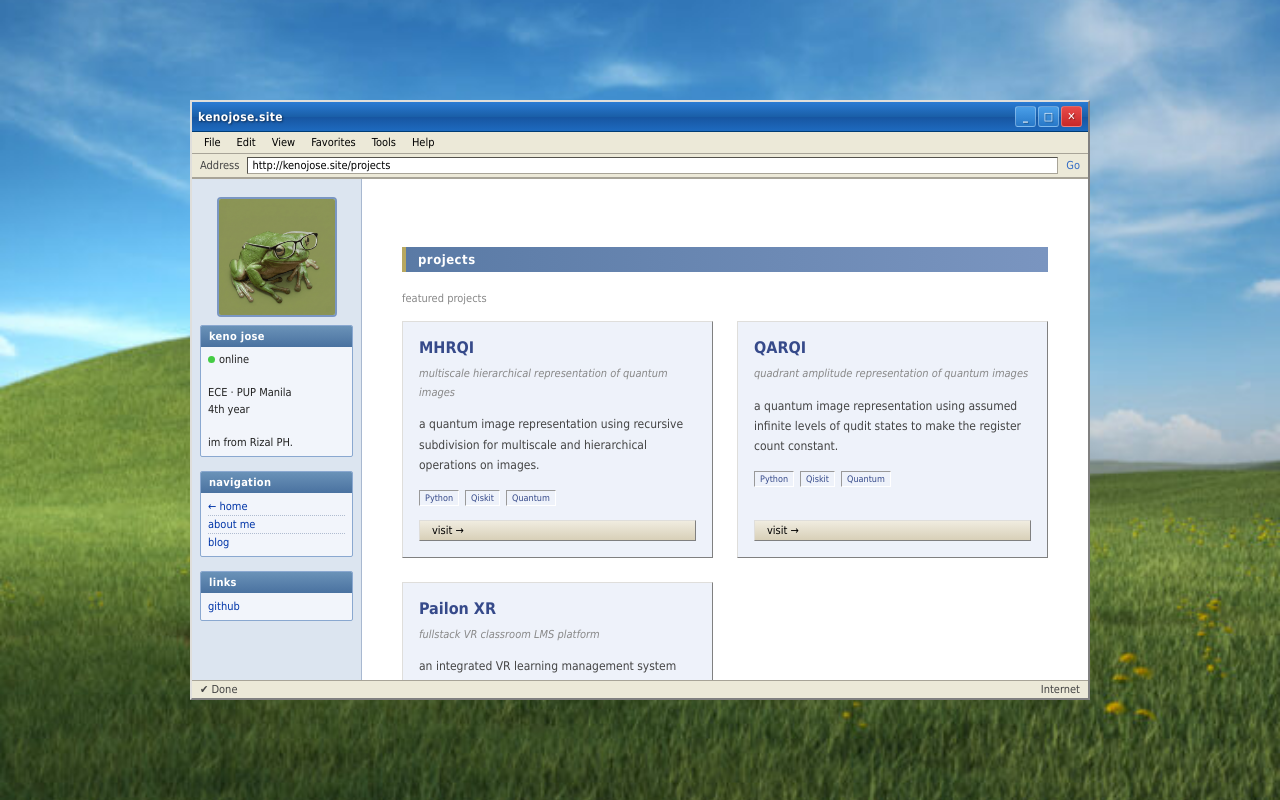
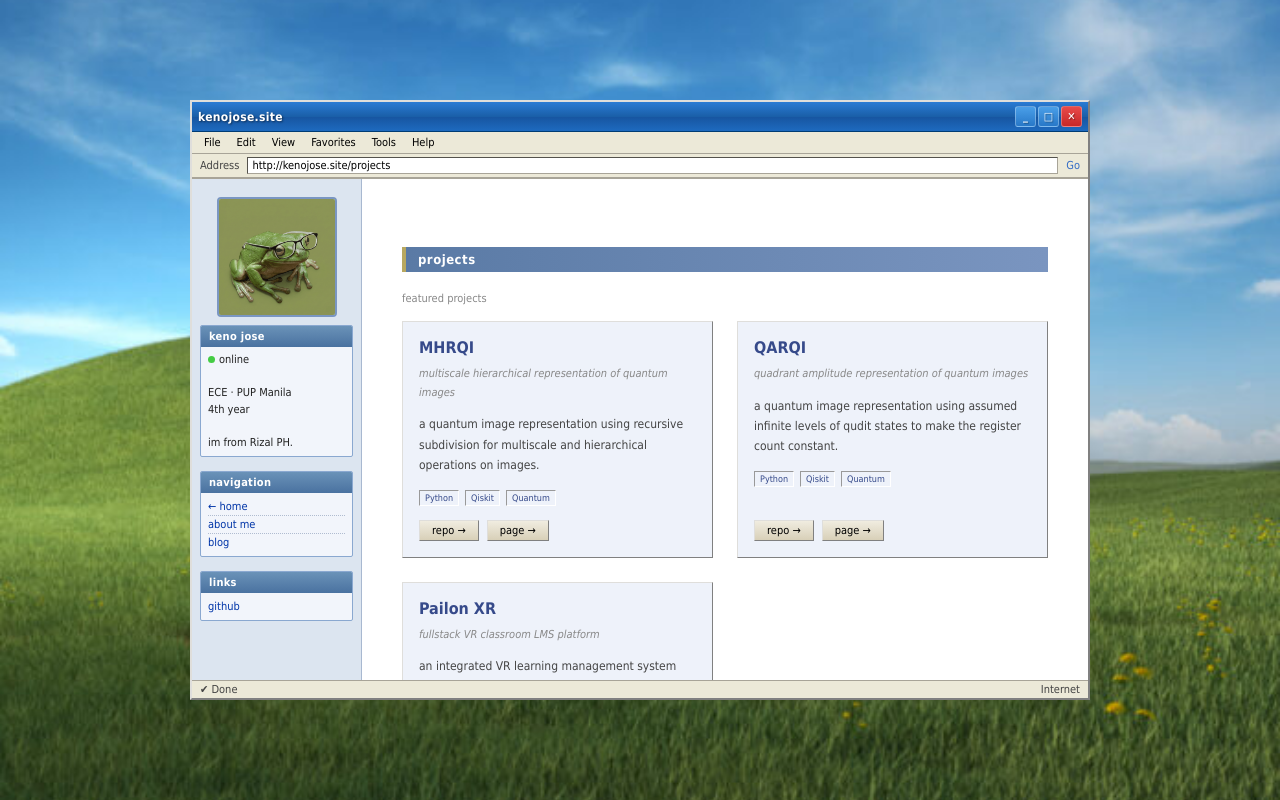
Before and after one commit to Keno-00/Keno-00.github.io, a plain HTML site: page projects.html in a window 1280 px wide. Drawn offline with Linux system fonts and the light colour scheme.

Commit message:
update project links: add separate repo/page links for qarqi and mhrqi, remove link from microbite

```diff
--- a/projects.html
+++ b/projects.html
@@ -79,6 +79,12 @@
       padding: 2px 5px;
       font-family: 'Tahoma', sans-serif;
       font-weight: normal;
+    }
+
+    .project-card .links {
+      display: flex;
+      gap: 8px;
+      flex-wrap: wrap;
     }
 
     .project-card a {
@@ -197,7 +203,10 @@
               <span class="tech-tag">Quantum</span>
             </div>
           </div>
-          <a href="https://github.com/Keno-00/MHRQI" target="_blank">visit → </a>
+          <div class="links">
+            <a href="https://github.com/Keno-00/MHRQI" target="_blank">repo →</a>
+            <a href="https://mhrqi.kenojose.site" target="_blank">page →</a>
+          </div>
         </div>
 
         <!-- QARQI -->
@@ -212,7 +221,10 @@
               <span class="tech-tag">Quantum</span>
             </div>
           </div>
-          <a href="https://github.com/Keno-00/QARQI" target="_blank">visit → </a>
+          <div class="links">
+            <a href="https://github.com/Keno-00/QARQI" target="_blank">repo →</a>
+            <a href="https://qarqi.kenojose.site" target="_blank">page →</a>
+          </div>
         </div>
 
         <!-- PAILON XR -->
@@ -251,7 +263,6 @@
                 <span class="tech-tag">AI/ML</span>
               </div>
             </div>
-            <a href="https://github.com/Keno-00/MicroBite" target="_blank">visit → </a>
           </div>
 
           <!-- OPENQCV -->
```
